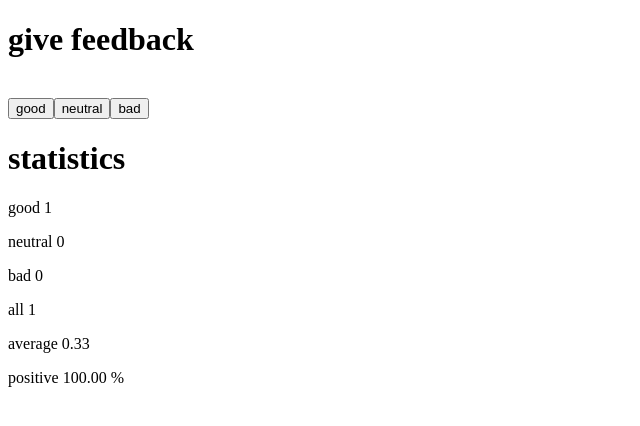
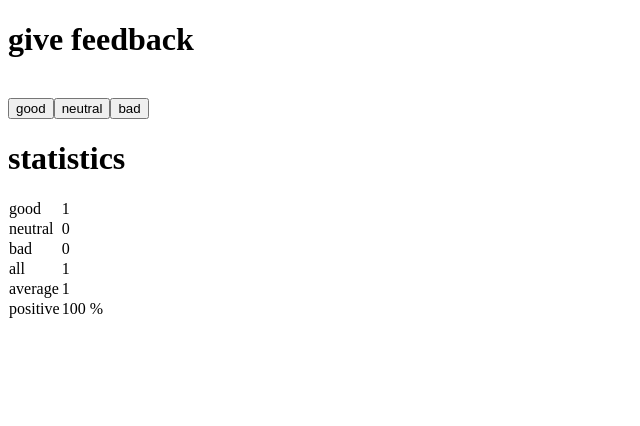
Before and after one commit to SindhuElanco/fullstack-open, a React (Vite) app in the folder part-1/introdemo/: page / in a window 1280 px wide. Both pictures are taken after a click on the button "good". Shown: the top 426 px of the page, without its empty margins (0-640 px from the left). Built offline with nearby package versions, Linux system fonts and the light colour scheme.

Commit message:
unicafe ex-1.1 step5

```diff
--- a/part-1/introdemo/src/App.jsx
+++ b/part-1/introdemo/src/App.jsx
@@ -1,4 +1,13 @@
 import { useState } from 'react'
+
+const StatisticsLine = ({ text, value }) => {
+  return (
+    <tr>
+      <td>{text}</td>
+      <td>{value}</td>
+    </tr>
+  )
+}
 
 const Statistics = ({ good, neutral, bad }) => {
   if (good === 0 && neutral === 0 && bad === 0) {
@@ -12,12 +21,12 @@
   return (
     <div>
       <h1>statistics</h1>
-      <p>good {good}</p>
-      <p>neutral {neutral}</p>
-      <p>bad {bad}</p>
-      <p>all {good + neutral + bad}</p>
-      <p>average {((good + neutral + bad) / 3).toFixed(2)}</p>
-      <p>positive {(good / (good + neutral + bad) * 100).toFixed(2)} %</p>
+      <StatisticsLine text="good" value={good} />
+      <StatisticsLine text="neutral" value={neutral} />
+      <StatisticsLine text="bad" value={bad} />
+      <StatisticsLine text="all" value={good + neutral + bad} />
+      <StatisticsLine text="average" value={(good - bad) / (good + neutral + bad)} />
+      <StatisticsLine text="positive" value={`${(good / (good + neutral + bad)) * 100} %`} />
     </div>
   )
 }
```
